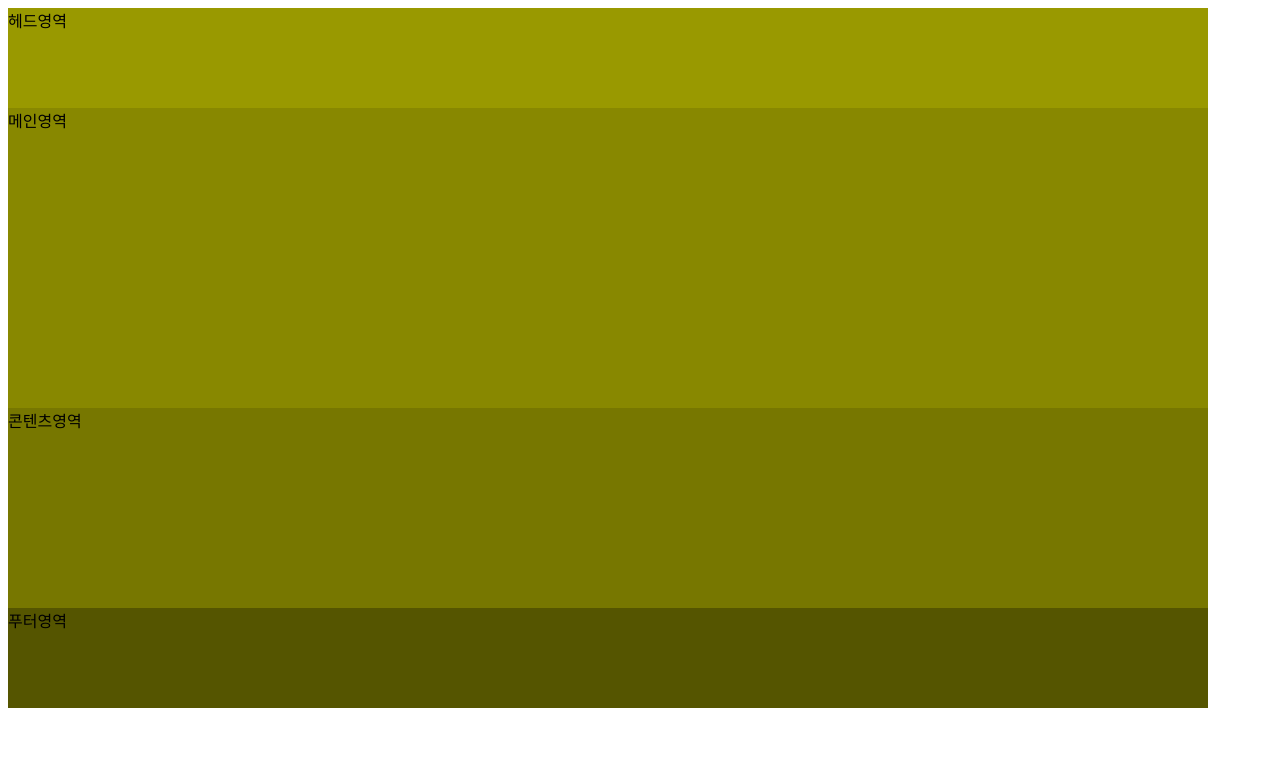
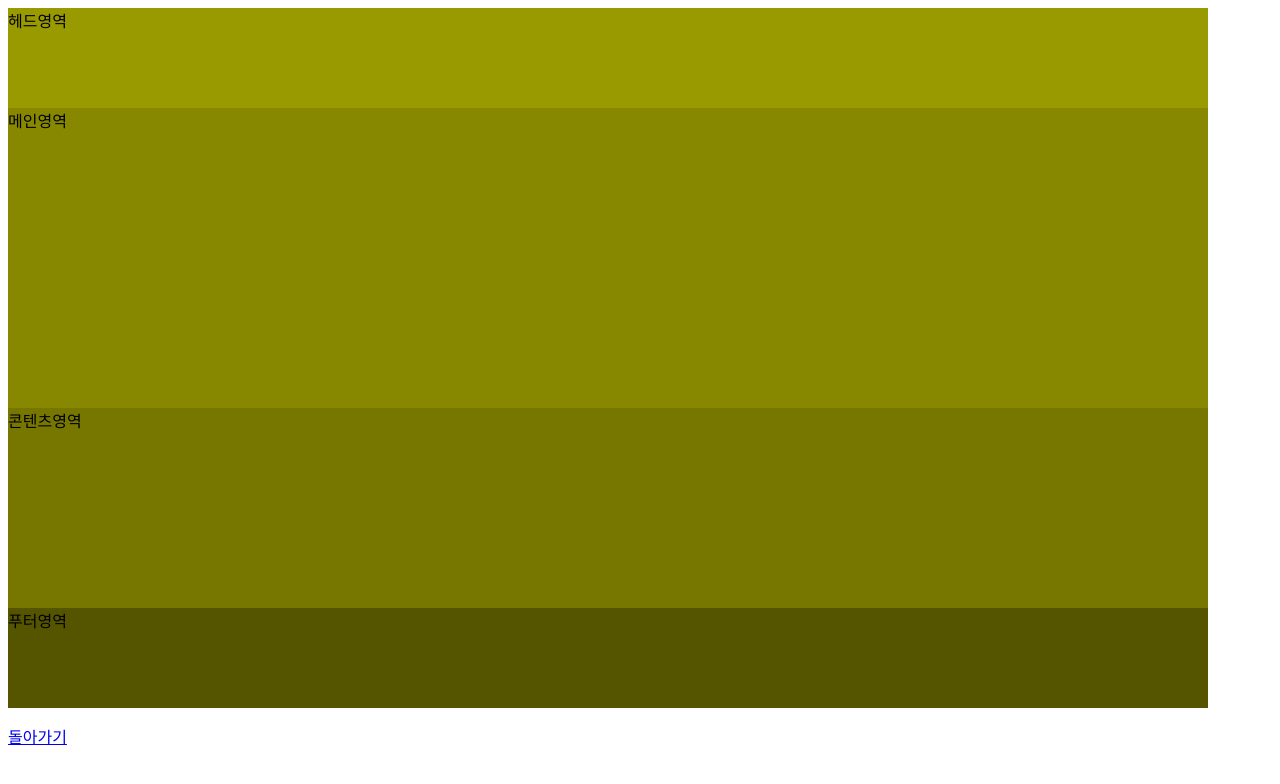
Before and after one commit to merumim/meru-homepage, a plain HTML site: page id넣기.html in a window 1280 px wide. Drawn offline with Linux system fonts and the light colour scheme; files whose address does not match are found by name.

Commit message:
Update id넣기.html

```diff
--- a/id넣기.html
+++ b/id넣기.html
@@ -10,5 +10,8 @@
     <div id="main">메인영역</div>
     <div id="contents">콘텐츠영역</div>
     <div id="foot">푸터영역</div>
+
+
+    <p><a href="index.html">돌아가기</a></p>
   </body>
 </html>
```
